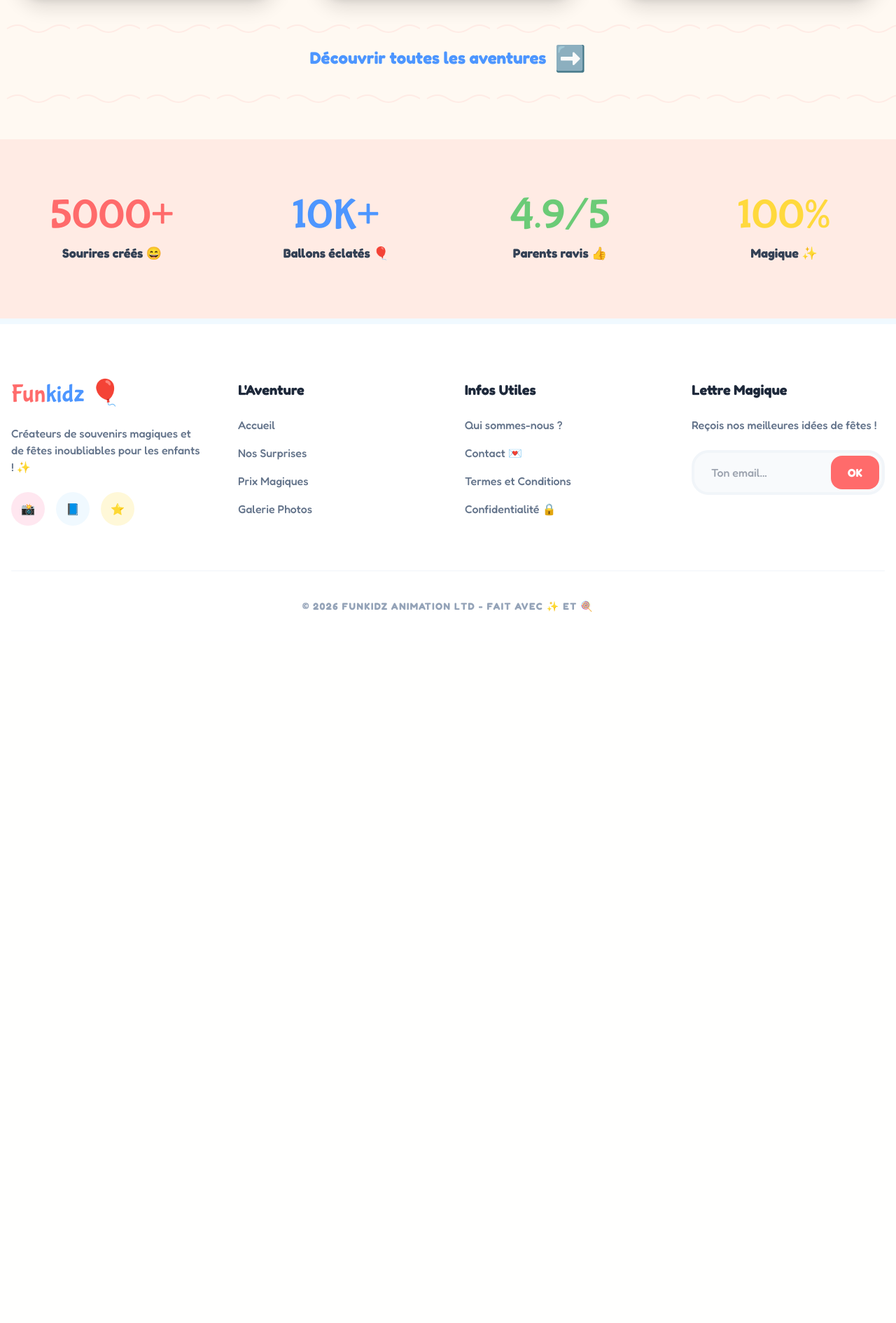
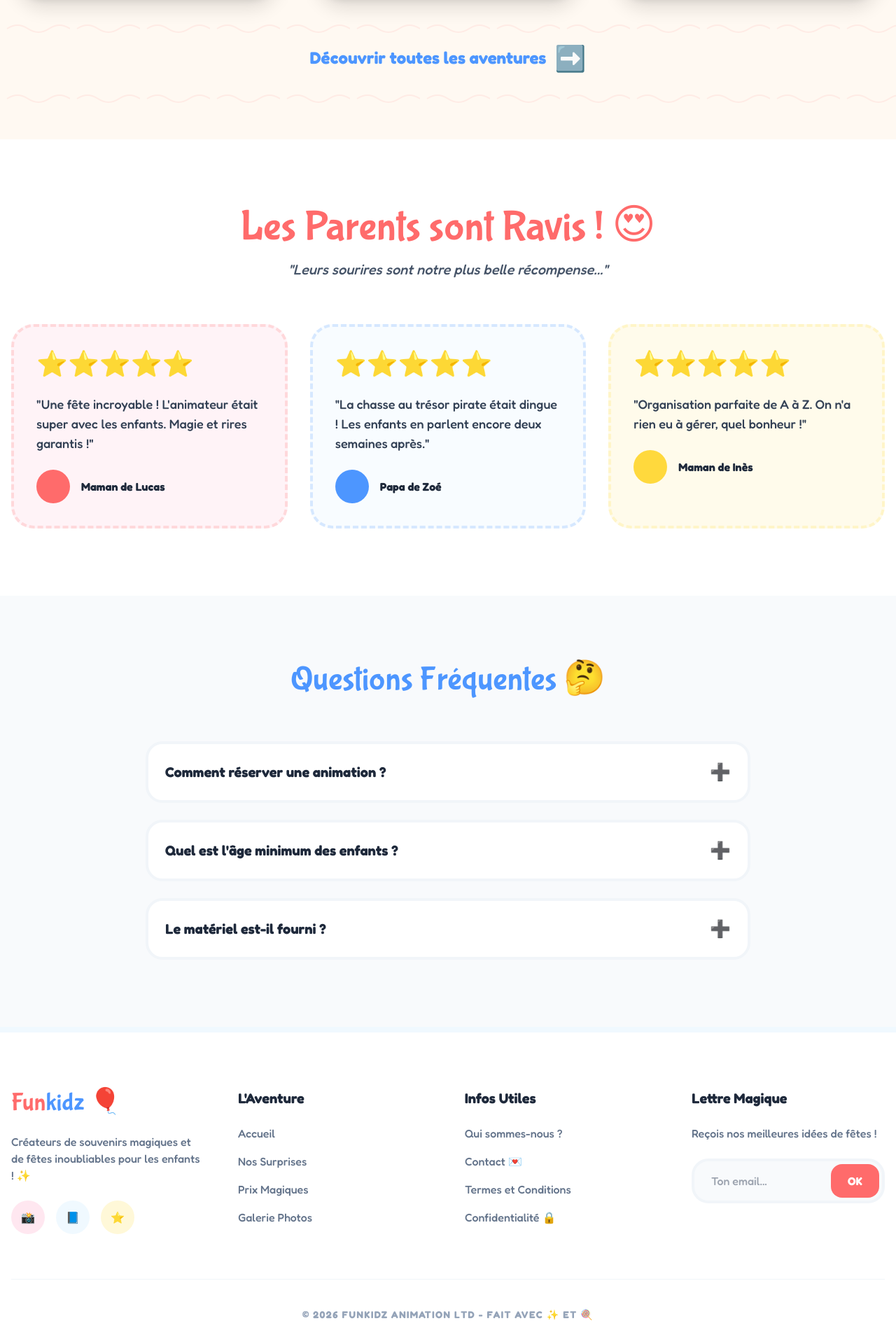
Before and after one commit to nassim2389/Funkidz-animation-, a Django app: page / in a window 1280 px wide. Shown: the part 1925-3815 px from the top of the page at 70% size. Before the commit the page ends 2799 px from the top, so only its background shows below. Run offline with Django 5.2, Linux system fonts and the light colour scheme; data comes from the database, SQL or seed files in the repository; parts of the project's set-up code (start-up, migrations or seed data) failed here and were passed over; some libraries are stand-ins or nearby versions.

Commit message:
ajout de du section temoignage, avis de client

```diff
--- a/templates/home.html
+++ b/templates/home.html
@@ -92,25 +92,79 @@
     </div>
 </section>
 
-<!-- Fun Stats -->
-<section class="py-20 bg-primary/10">
+<!-- Testimonials Section -->
+<section class="py-24 bg-white overflow-hidden">
     <div class="container mx-auto px-4">
-        <div class="grid grid-cols-2 md:grid-cols-4 gap-8">
-            <div class="text-center space-y-2">
-                <div class="text-5xl md:text-6xl font-fun text-primary">5000+</div>
-                <p class="text-lg font-bold text-slate-700">Sourires créés 😄</p>
+        <div class="text-center mb-16 space-y-4">
+            <h2 class="text-5xl md:text-6xl font-fun text-primary">Les Parents sont Ravis ! 😍</h2>
+            <p class="text-xl text-slate-600 font-medium italic">"Leurs sourires sont notre plus belle récompense..."</p>
+        </div>
+
+        <div class="grid md:grid-cols-3 gap-8">
+            <div class="p-8 bg-candy-pink/10 rounded-4xl border-4 border-dashed border-primary/20 space-y-6 relative hover:rotate-1 transition">
+                <div class="text-4xl text-primary">⭐⭐⭐⭐⭐</div>
+                <p class="text-lg text-slate-700 font-medium">"Une fête incroyable ! L'animateur était super avec les enfants. Magie et rires garantis !"</p>
+                <div class="flex items-center gap-4">
+                    <div class="w-12 h-12 bg-primary rounded-full"></div>
+                    <span class="font-bold text-slate-800">Maman de Lucas</span>
+                </div>
             </div>
-            <div class="text-center space-y-2">
-                <div class="text-5xl md:text-6xl font-fun text-secondary">10K+</div>
-                <p class="text-lg font-bold text-slate-700">Ballons éclatés 🎈</p>
+            <div class="p-8 bg-candy-blue/10 rounded-4xl border-4 border-dashed border-secondary/20 space-y-6 relative hover:-rotate-1 transition">
+                <div class="text-4xl text-secondary">⭐⭐⭐⭐⭐</div>
+                <p class="text-lg text-slate-700 font-medium">"La chasse au trésor pirate était dingue ! Les enfants en parlent encore deux semaines après."</p>
+                <div class="flex items-center gap-4">
+                    <div class="w-12 h-12 bg-secondary rounded-full"></div>
+                    <span class="font-bold text-slate-800">Papa de Zoé</span>
+                </div>
             </div>
-            <div class="text-center space-y-2">
-                <div class="text-5xl md:text-6xl font-fun text-accent-green">4.9/5</div>
-                <p class="text-lg font-bold text-slate-700">Parents ravis 👍</p>
+            <div class="p-8 bg-accent-yellow/10 rounded-4xl border-4 border-dashed border-accent-yellow/20 space-y-6 relative hover:rotate-1 transition">
+                <div class="text-4xl text-accent-yellow">⭐⭐⭐⭐⭐</div>
+                <p class="text-lg text-slate-700 font-medium">"Organisation parfaite de A à Z. On n'a rien eu à gérer, quel bonheur !"</p>
+                <div class="flex items-center gap-4">
+                    <div class="w-12 h-12 bg-accent-yellow rounded-full"></div>
+                    <span class="font-bold text-slate-800">Maman de Inès</span>
+                </div>
             </div>
-            <div class="text-center space-y-2">
-                <div class="text-5xl md:text-6xl font-fun text-accent-yellow">100%</div>
-                <p class="text-lg font-bold text-slate-700">Magique ✨</p>
+        </div>
+    </div>
+</section>
+
+<!-- FAQ Section -->
+<section class="py-24 bg-slate-50">
+    <div class="container mx-auto px-4 max-w-4xl">
+        <div class="text-center mb-16">
+            <h2 class="text-5xl font-fun text-secondary">Questions Fréquentes 🤔</h2>
+        </div>
+
+        <div class="space-y-6" x-data="{ active: null }">
+            <div class="bg-white rounded-3xl border-4 border-slate-100 overflow-hidden">
+                <button @click="active = (active === 1 ? null : 1)" class="w-full p-6 text-left flex justify-between items-center group">
+                    <span class="text-xl font-bold text-slate-800 group-hover:text-primary transition">Comment réserver une animation ?</span>
+                    <span class="text-2xl transition-transform" :class="active === 1 ? 'rotate-45' : ''">➕</span>
+                </button>
+                <div x-show="active === 1" x-collapse class="px-6 pb-6 text-slate-600 font-medium border-t border-slate-50 pt-4">
+                    C'est très simple ! Clique sur le bouton "Réservation", choisis ton service, ta date et laisse-toi guider par la magie.
+                </div>
+            </div>
+
+            <div class="bg-white rounded-3xl border-4 border-slate-100 overflow-hidden">
+                <button @click="active = (active === 2 ? null : 2)" class="w-full p-6 text-left flex justify-between items-center group">
+                    <span class="text-xl font-bold text-slate-800 group-hover:text-secondary transition">Quel est l'âge minimum des enfants ?</span>
+                    <span class="text-2xl transition-transform" :class="active === 2 ? 'rotate-45' : ''">➕</span>
+                </button>
+                <div x-show="active === 2" x-collapse class="px-6 pb-6 text-slate-600 font-medium border-t border-slate-50 pt-4">
+                    Nos animations sont conçues pour les enfants de 3 à 12 ans, avec des activités adaptées à chaque tranche d'âge.
+                </div>
+            </div>
+
+            <div class="bg-white rounded-3xl border-4 border-slate-100 overflow-hidden">
+                <button @click="active = (active === 3 ? null : 3)" class="w-full p-6 text-left flex justify-between items-center group">
+                    <span class="text-xl font-bold text-slate-800 group-hover:text-accent-green transition">Le matériel est-il fourni ?</span>
+                    <span class="text-2xl transition-transform" :class="active === 3 ? 'rotate-45' : ''">➕</span>
+                </button>
+                <div x-show="active === 3" x-collapse class="px-6 pb-6 text-slate-600 font-medium border-t border-slate-50 pt-4">
+                    Oui ! Nos animateurs arrivent avec tout le nécessaire (maquillage, sono, accessoires, etc.) pour que vous n'ayez rien à préparer.
+                </div>
             </div>
         </div>
     </div>
```
